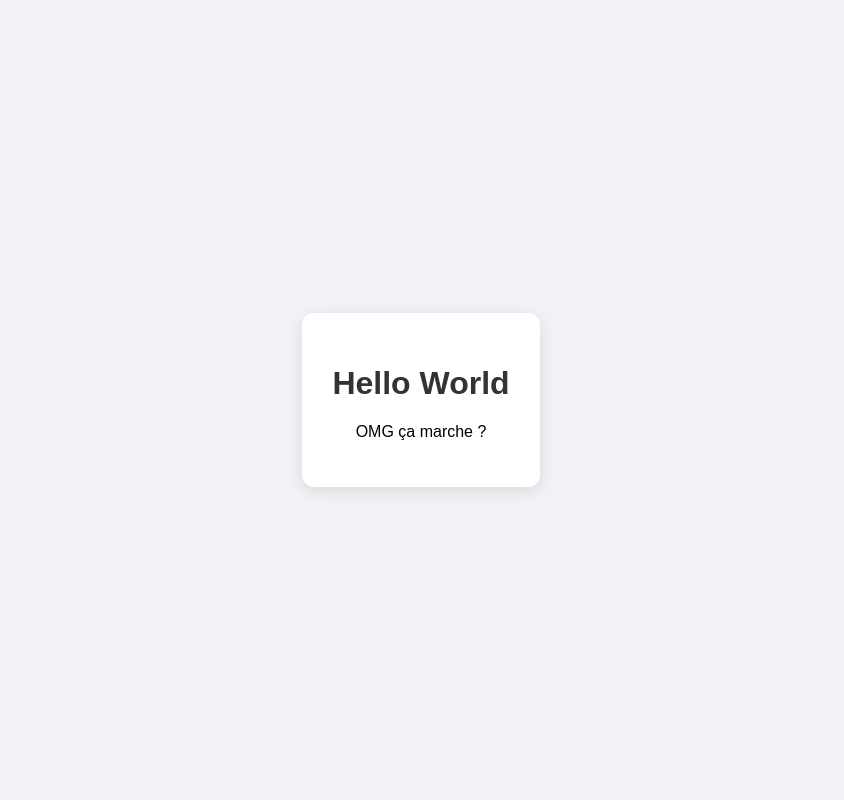
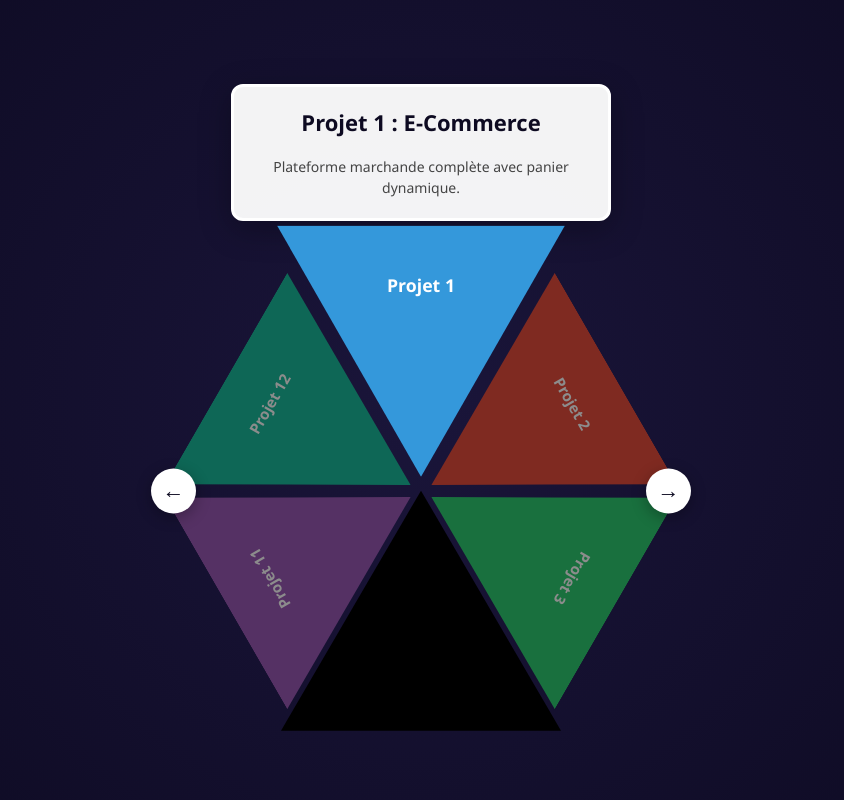
Before and after one commit to KibyPoyo/KibyPoyo.github.io, a plain HTML site: page index.html in a window 1280 px wide. Shown: the whole page, without its empty margins (219-1063 px from the left). Drawn offline with Linux system fonts and the light colour scheme.

Commit message:
Prototype de roue de projets
Test d'idées

```diff
--- /dev/null
+++ b/app.js
@@ -0,0 +1,82 @@
+// Ton catalogue étendu à 12 projets pour tester la cache
+const projects = [
+    { title: "Projet 1 : E-Commerce", desc: "Plateforme marchande complète avec panier dynamique." },
+    { title: "Projet 2 : Algorithmique Java", desc: "Optimisation de structures de données complexes." },
+    { title: "Projet 3 : Mini-Jeu JS", desc: "Jeu de plateforme rétro développé en JavaScript natif." },
+    { title: "Projet 4 : API RESTful", desc: "Backend sécurisé et robuste avec architecture MVC." },
+    { title: "Projet 5 : UI Mobile", desc: "Design System complet et maquettage avancé sur Figma." },
+    { title: "Projet 6 : Data Analytics", desc: "Analyse automatique de logs et graphiques Python." },
+    { title: "Projet 7 : DevOps & Docker", desc: "Conteneurisation d'applications et pipelines CI/CD." },
+    { title: "Projet 8 : Application Blockchain", desc: "Développement et déploiement d'un Smart Contract." },
+    { title: "Projet 9 : Machine Learning", desc: "Modèle de classification d'images avec TensorFlow." },
+    { title: "Projet 10 : Extension Navigateur", desc: "Outil de productivité pour bloquer les traqueurs." },
+    { title: "Projet 11 : Audit SEO", desc: "Optimisation des performances et référencement Google." },
+    { title: "Projet 12 : Automatisation Bash", desc: "Scripts de sauvegarde et gestion de serveurs Linux." }
+];
+
+let currentIndex = 0;
+let currentRotation = 0;
+const totalItems = projects.length;
+const anglePerItem = 60; // On GARDE STRICTEMENT l'angle de 60° pour préserver les grandes parts
+
+const wheel = document.getElementById('wheel');
+const titleElement = document.getElementById('project-title');
+const descElement = document.getElementById('project-desc');
+
+// --- GÉNÉRATION DES TRIANGLES SUR LEURS ANGLES FIXES ---
+projects.forEach((project, i) => {
+    const slice = document.createElement('div');
+    const colorNumber = (i % 6) + 1;
+    slice.className = `slice color-${colorNumber}`;
+
+    // Chaque triangle se voit attribuer un emplacement fixe espacé de 60°
+    slice.style.setProperty('--initial-angle', `${i * anglePerItem}deg`);
+    slice.innerHTML = `<span>Projet ${i + 1}</span>`;
+
+    wheel.appendChild(slice);
+});
+
+const slices = document.querySelectorAll('.slice');
+
+// --- LOGIQUE DE SÉLECTION ET FILTRAGE DES 5 VISIBLES ---
+function updateText(index) {
+    titleElement.textContent = projects[index].title;
+    descElement.textContent = projects[index].desc;
+
+    slices.forEach((slice, i) => {
+        // Calcul de la distance cyclique (plus court chemin) dans le tableau
+        let diff = i - index;
+        if (diff > totalItems / 2) diff -= totalItems;
+        if (diff < -totalItems / 2) diff += totalItems;
+
+        // Nettoyage des états précédents
+        slice.classList.remove('active', 'visible');
+
+        // FILTRE MAGIQUE : On affiche uniquement l'élément central (0), les 2 à droite (1, 2) et les 2 à gauche (-1, -2)
+        if (Math.abs(diff) <= 2) {
+            slice.classList.add('visible');
+
+            // Si c'est l'élément pile au centre (0), il devient GROS
+            if (diff === 0) {
+                slice.classList.add('active');
+            }
+        }
+    });
+}
+
+function rotateWheel(direction) {
+    if (direction === 'right') {
+        currentRotation -= anglePerItem; // Pivot anti-horaire
+        currentIndex = (currentIndex + 1) % totalItems;
+    } else if (direction === 'left') {
+        currentRotation += anglePerItem; // Pivot horaire
+        currentIndex = (currentIndex - 1 + totalItems) % totalItems;
+    }
+
+    // On fait tourner la roue entière
+    wheel.style.transform = `rotate(${currentRotation}deg)`;
+    updateText(currentIndex);
+}
+
+// Premier lancement au chargement
+updateText(currentIndex);
--- a/index.html
+++ b/index.html
@@ -3,17 +3,30 @@
 <head>
     <meta charset="UTF-8">
     <meta name="viewport" content="width=device-width, initial-scale=1.0">
-    <title>Portfolio de KibyPoyo</title>
-    <style>
-        body { font-family: sans-serif; display: flex; justify-content: center; align-items: center; height: 100vh; margin: 0; background: #f0f2f5; }
-        .card { background: white; padding: 30px; border-radius: 12px; box-shadow: 0 4px 15px rgba(0,0,0,0.1); text-align: center; }
-        h1 { color: #333; }
-    </style>
+    <title>Mon Portfolio Interactif - Roue Infinie</title>
+    <link rel="stylesheet" href="style.css">
 </head>
 <body>
-    <div class="card">
-        <h1>Hello World</h1>
-        <p>OMG ça marche ?</p>
+
+    <div class="portfolio-container">
+
+        <div class="description-box">
+            <h2 id="project-title">Chargement...</h2>
+            <p id="project-desc">Description...</p>
+        </div>
+
+        <div class="wheel-wrapper">
+
+            <button class="nav-btn prev-btn" onclick="rotateWheel('left')">←</button>
+            <button class="nav-btn next-btn" onclick="rotateWheel('right')">→</button>
+
+            <div class="wheel" id="wheel"></div>
+
+            <div class="base-triangle"></div>
+        </div>
+
     </div>
+
+    <script src="app.js"></script>
 </body>
 </html>
--- /dev/null
+++ b/style.css
@@ -0,0 +1,158 @@
+/* Styles globaux et fond sombre violet/bleu profond */
+body {
+    margin: 0;
+    font-family: 'Segoe UI', Arial, sans-serif;
+    background: radial-gradient(circle, #1a153a 0%, #0d0a21 100%);
+    display: flex;
+    justify-content: center;
+    align-items: center;
+    min-height: 100vh;
+    overflow: hidden;
+}
+
+.portfolio-container {
+    display: flex;
+    flex-direction: column;
+    align-items: center;
+    gap: 45px;
+}
+
+/* 1. La boîte de description du haut */
+.description-box {
+    width: 380px;
+    min-height: 120px;
+    background: rgba(255, 255, 255, 0.95);
+    border: 3px solid #ffffff;
+    border-radius: 12px;
+    padding: 20px;
+    text-align: center;
+    box-shadow: 0 8px 32px rgba(0, 0, 0, 0.3);
+    box-sizing: border-box;
+}
+
+.description-box h2 {
+    margin-top: 0;
+    color: #0d0a21;
+    font-size: 22px;
+}
+
+.description-box p {
+    color: #444;
+    margin-bottom: 0;
+    font-size: 14px;
+    line-height: 1.5;
+}
+
+/* 2. Le conteneur global de la roue */
+.wheel-wrapper {
+    position: relative;
+    width: 450px;
+    height: 450px;
+}
+
+/* La roue globale qui pivote sous les ordres du JS */
+.wheel {
+    position: absolute;
+    width: 100%;
+    height: 100%;
+    border-radius: 50%;
+    transition: transform 0.6s cubic-bezier(0.25, 1, 0.5, 1);
+}
+
+/* 3. Les triangles (Slices) : Retour à la GRANDE TAILLE originale */
+.slice {
+    position: absolute;
+    width: 260px; /* Grande largeur d'origine pour occuper 60° */
+    height: 225px; /* Rayon exact de la roue */
+    top: 0;
+    left: 50%;
+    margin-left: -130px;
+
+    transform-origin: bottom center; /* Pivot central */
+
+    /* ÉCART UNIFORME : Découpe avec contour invisible régulier */
+    clip-path: polygon(8px 0px, calc(100% - 8px) 0px, 50% calc(100% - 12px));
+
+    /* Position attribuée dynamiquement par le JS (i * 60deg) */
+    transform: rotate(var(--initial-angle));
+
+    /* Transitions fluides pour les effets visuels */
+    transition: transform 0.4s cubic-bezier(0.25, 1, 0.5, 1), filter 0.3s, opacity 0.3s;
+
+    /* PAR DÉFAUT : Tous les projets hors-champ sont masqués et incrémentables */
+    opacity: 0;
+    pointer-events: none;
+    filter: brightness(0.55);
+
+    display: flex;
+    justify-content: center;
+    padding-top: 40px;
+    color: white;
+    font-weight: bold;
+    font-size: 15px;
+    box-sizing: border-box;
+}
+
+/* Classe activée uniquement pour les 5 projets visibles dans l'arc supérieur */
+.slice.visible {
+    opacity: 1;
+    pointer-events: auto;
+}
+
+/* Le triangle central actif devient plus grand (scale 1.18) et s'illumine */
+.slice.active {
+    transform: rotate(var(--initial-angle)) scale(1.18);
+    z-index: 5;
+    filter: brightness(1);
+}
+
+/* Couleurs de test */
+.color-1 { background: #3498db; }
+.color-2 { background: #e74c3c; }
+.color-3 { background: #2ecc71; }
+.color-4 { background: #f1c40f; }
+.color-5 { background: #9b59b6; }
+.color-6 { background: #1abc9c; }
+
+/* 4. Le grand triangle noir fixe tout en bas (Cache / Masque) */
+.base-triangle {
+    position: absolute;
+    bottom: -15px;
+    left: 50%;
+    width: 280px; /* Assez large pour couvrir un grand triangle à 100% */
+    height: 240px;
+    margin-left: -140px;
+    background: #000000;
+    clip-path: polygon(50% 0%, 0% 100%, 100% 100%);
+    z-index: 10;
+    pointer-events: none;
+}
+
+/* 5. Les boutons/flèches de navigation */
+.nav-btn {
+    position: absolute;
+    top: 50%;
+    transform: translateY(-50%);
+    background: #ffffff;
+    color: #0d0a21;
+    border: none;
+    width: 45px;
+    height: 45px;
+    border-radius: 50%;
+    font-size: 22px;
+    font-weight: bold;
+    cursor: pointer;
+    z-index: 20;
+    box-shadow: 0 4px 15px rgba(0,0,0,0.3);
+    display: flex;
+    justify-content: center;
+    align-items: center;
+    transition: background 0.2s, transform 0.1s, color 0.2s;
+}
+.nav-btn:hover {
+    background: #0d0a21;
+    color: #ffffff;
+}
+.nav-btn:active { transform: translateY(-50%) scale(0.9); }
+.prev-btn { left: -45px; }
+.next-btn { right: -45px; }
```
